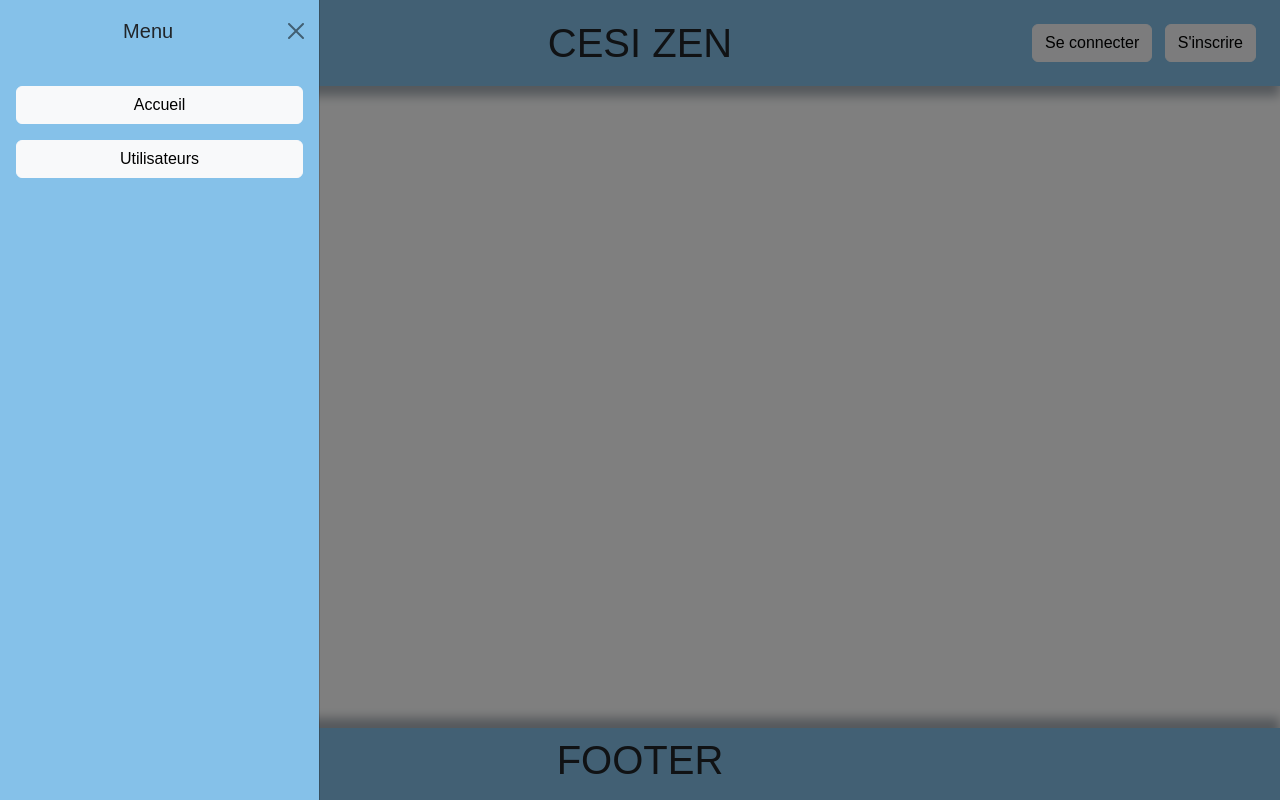
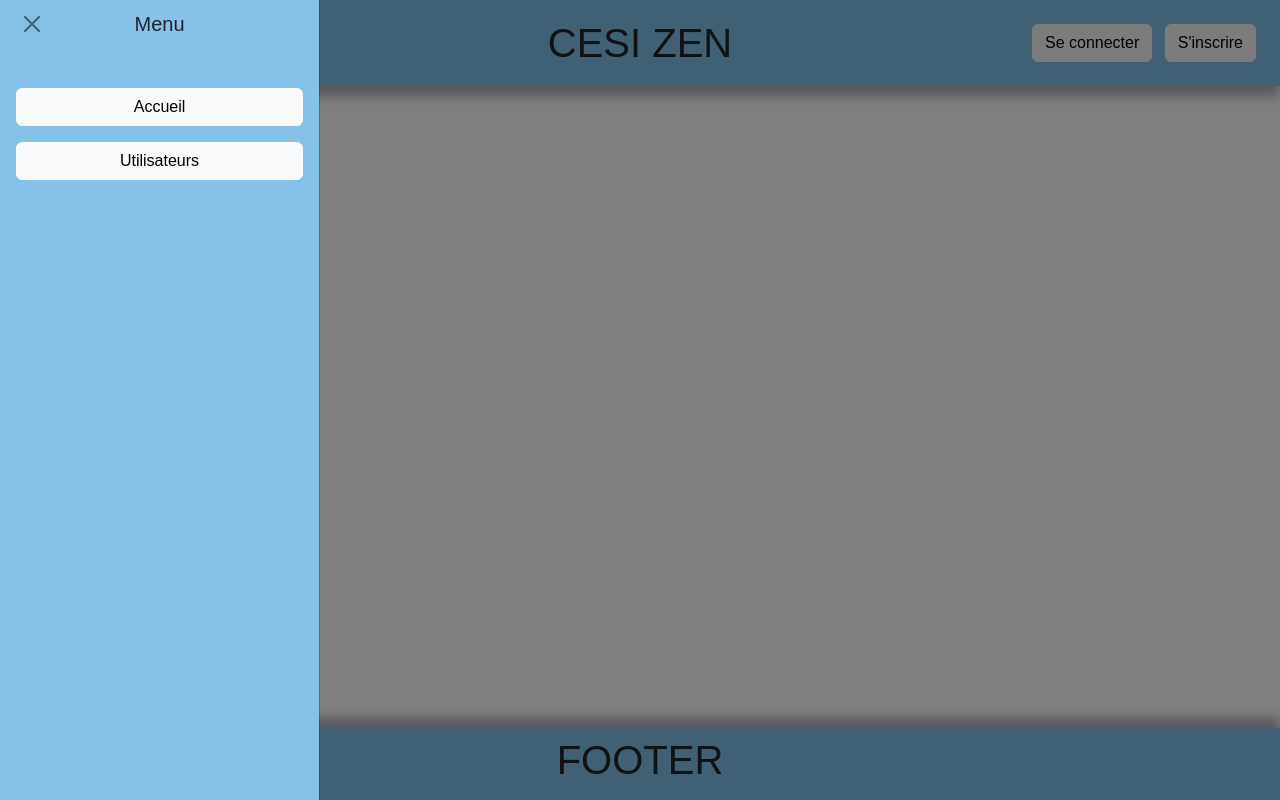
Before and after one commit to lucasbleau/CESIZEN, a Django app: page / in a window 1280 px wide, after a click on "Menu". Run offline with Django 5.2, Linux system fonts and the light colour scheme.

Commit message:
css menu | 09022025

```diff
--- a/cesizen_backend/templates/base.html
+++ b/cesizen_backend/templates/base.html
@@ -25,11 +25,11 @@
 
                 <div class="offcanvas offcanvas-start offcanva-custom blue-bg-color" data-bs-backdrop="static" tabindex="-1" id="staticBackdrop">
                     <div class="offcanvas-header">
-                        <h5 class="offcanvas-title w-100 text-center">Menu</h5>
+                        <h5 class="offcanvas-title m-0 position-absolute start-50 translate-middle-x">Menu</h5>
                         <button type="button" class="btn-close" data-bs-dismiss="offcanvas"></button>
                     </div>
                     <div class="offcanvas-body d-flex flex-column">
-                        <a href="{% url 'accueil' %}" class="my-2 btn btn-light">Accueil</a>
+                        <a href="{% url 'accueil' %}" class="mt-4 mb-2 btn btn-light">Accueil</a>
                         <a href="{% url 'liste_utilisateurs' %}" class="my-2 btn btn-light">Utilisateurs</a>
                     </div>
                 </div>
@@ -44,25 +44,25 @@
 
                     <div class="d-flex align-items-center">
 
-                        <button class="btn btn-outline-primary d-flex align-items-center gap-2" type="button" data-bs-toggle="offcanvas" data-bs-target="#staticBackdrop2">
-                            <svg xmlns="http://www.w3.org/2000/svg" width="24" height="24" fill="currentColor" class="bi bi-person">
+                        <button class="btn btn-light d-flex align-items-center justify-content-center" type="button" data-bs-toggle="offcanvas" data-bs-target="#staticBackdrop2">
+                            <svg xmlns="http://www.w3.org/2000/svg" width="15" height="15" fill="currentColor" class="bi bi-person me-4">
                                 <path d="M8 8a3 3 0 1 0 0-6 3 3 0 0 0 0 6m2-3a2 2 0 1 1-4 0 2 2 0 0 1 4 0m4 8c0 1-1 1-1 1H3s-1 0-1-1 1-4 6-4 6 3 6 4m-1-.004c-.001-.246-.154-.986-.832-1.664C11.516 10.68 10.289 10 8 10s-3.516.68-4.168 1.332c-.678.678-.83 1.418-.832 1.664z"/>
                             </svg>
-                            <span>{{ user.username }}</span>
+                            <span class="me-2">{{ user.username }}</span>
                         </button>
 
-                        <div class="offcanvas offcanvas-end offcanva-custom" data-bs-backdrop="static" tabindex="-1" id="staticBackdrop2">
+                        <div class="offcanvas offcanvas-end offcanva-custom blue-bg-color" data-bs-backdrop="static" tabindex="-1" id="staticBackdrop2">
                             <div class="offcanvas-header">
-                                <svg xmlns="http://www.w3.org/2000/svg" width="24" height="24" fill="currentColor" class="bi bi-person me-2">
+                                <svg xmlns="http://www.w3.org/2000/svg" width="15" height="15" fill="currentColor" class="bi bi-person me-2">
                                     <path d="M8 8a3 3 0 1 0 0-6 3 3 0 0 0 0 6m2-3a2 2 0 1 1-4 0 2 2 0 0 1 4 0m4 8c0 1-1 1-1 1H3s-1 0-1-1 1-4 6-4 6 3 6 4m-1-.004c-.001-.246-.154-.986-.832-1.664C11.516 10.68 10.289 10 8 10s-3.516.68-4.168 1.332c-.678.678-.83 1.418-.832 1.664z"/>
                                 </svg>
-                                <span>{{ user.username }}</span>
+                                <h5 class="offcanvas-title">{{ user.username }}</h5>
                                 <button type="button" class="btn-close" data-bs-dismiss="offcanvas"></button>
                             </div>
                             <div class="offcanvas-body d-flex flex-column">
-                                <a href="{% url 'accueil' %}" class="my-2 text-decoration-none">Profil</a>
-                                <a href="{% url 'liste_utilisateurs' %}" class="my-2 text-decoration-none">Préférences</a>
-                                <a href="{% url 'deconnexion' %}" class="my-2 btn btn-outline-danger btn-sm">Déconnexion</a>
+                                <a href="{% url 'accueil' %}" class="mt-4 mb-2 btn btn-light">Profil</a>
+                                <a href="{% url 'liste_utilisateurs' %}" class="my-2 btn btn-light">Préférences</a>
+                                <a href="{% url 'deconnexion' %}" class="my-2 btn btn-danger">Déconnexion</a>
                             </div>
                         </div>
 
```
Also changed, not shown: cesizen_backend/db.sqlite3.
